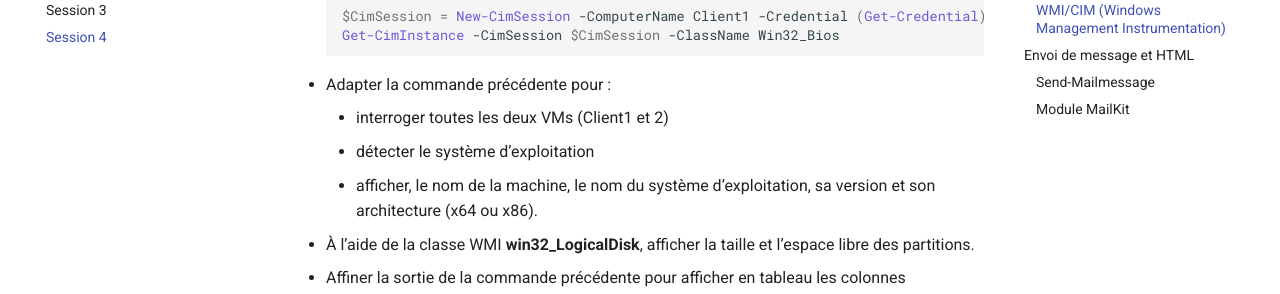
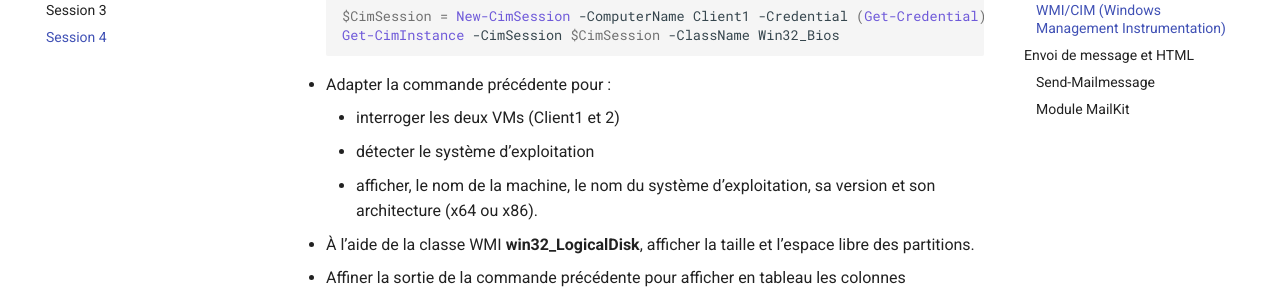
Before and after one commit to BDEN-sys/tpps, an MkDocs documentation site: the page built from docs/Session4.md, in a window 1280 px wide and 900 px high, scrolled down 728 px. Shown: the part 152-446 px from the top of the window. Built offline with MkDocs 1.6.1 and Material for MkDocs 9.7.7, drawn with Linux system fonts in a browser that asks for light colours.

Commit message:
Correction Session4

```diff
--- a/docs/Session4.md
+++ b/docs/Session4.md
@@ -43,7 +43,7 @@
 
 * Adapter la commande précédente pour :
 
-    * interroger toutes les deux VMs (Client1 et 2)
+    * interroger les deux VMs (Client1 et 2)
     * détecter le système d’exploitation
     * afficher, le nom de la machine, le nom du système d’exploitation, sa version et son architecture (x64 ou x86).
 
```
